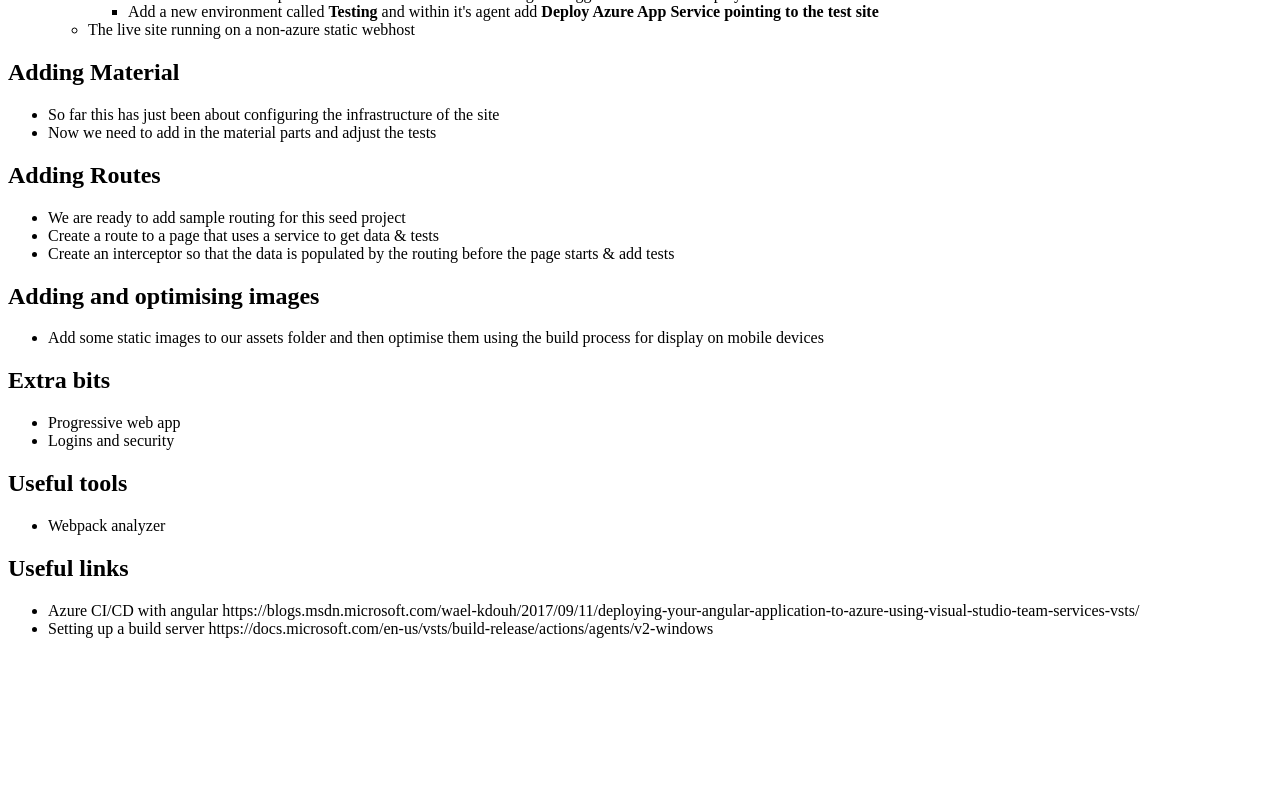
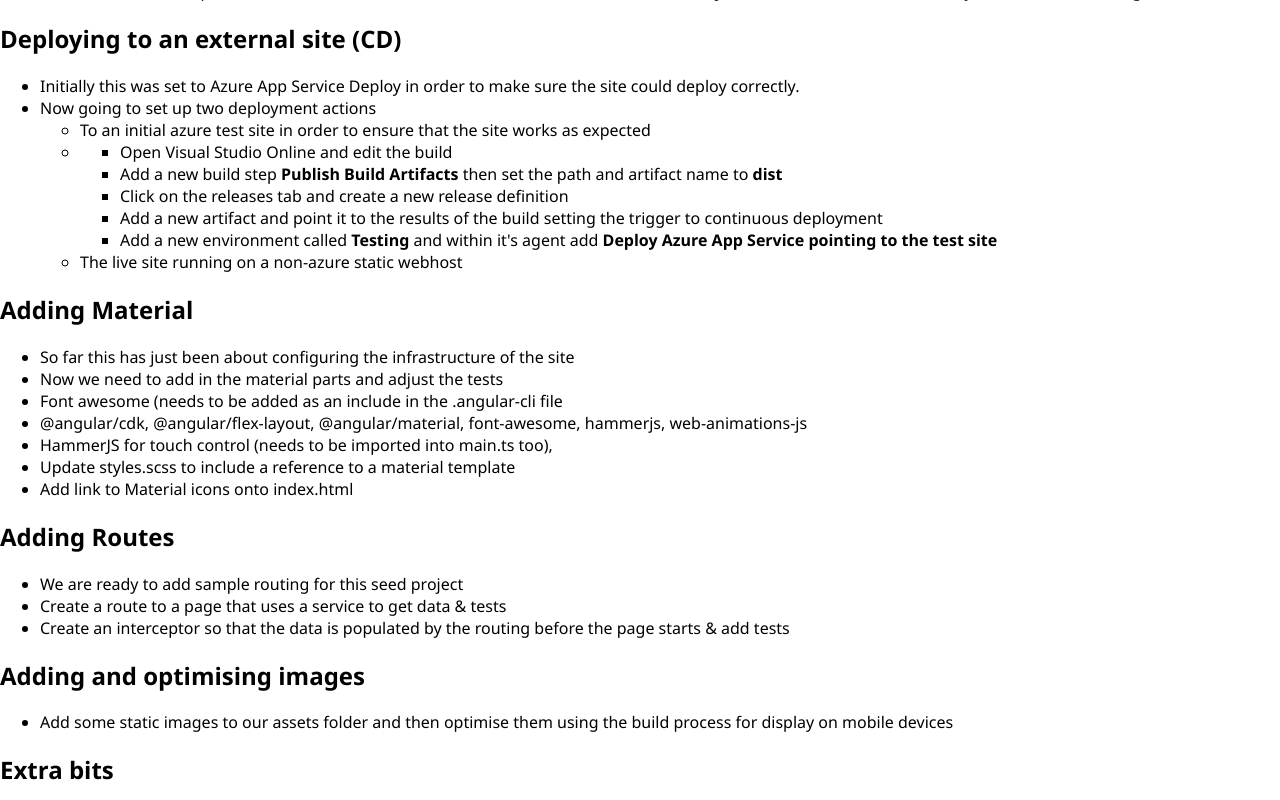
Before and after one commit to zebslc/angular5mat, an Angular app: page / in a window 1280 px wide. Shown: the part 1147-1947 px from the top of the page. Before the commit the page ends 1801 px from the top, so only its background shows below. Built offline with nearby package versions, Linux system fonts and the light colour scheme.

Commit message:
Added material style Added missing .htaccess/robots for non-azure environments Added missing SEO tags so Lighthouse now >80

```diff
--- a/package.json
+++ b/package.json
@@ -14,16 +14,22 @@
   "private": true,
   "dependencies": {
     "@angular/animations": "^5.2.0",
+    "@angular/cdk": "^5.2.2",
     "@angular/common": "^5.2.0",
     "@angular/compiler": "^5.2.0",
     "@angular/core": "^5.2.0",
+    "@angular/flex-layout": "^5.0.0-beta.13",
     "@angular/forms": "^5.2.0",
     "@angular/http": "^5.2.0",
+    "@angular/material": "^5.2.2",
     "@angular/platform-browser": "^5.2.0",
     "@angular/platform-browser-dynamic": "^5.2.0",
     "@angular/router": "^5.2.0",
     "core-js": "^2.4.1",
+    "font-awesome": "^4.7.0",
+    "hammerjs": "^2.0.8",
     "rxjs": "^5.5.6",
+    "web-animations-js": "^2.3.1",
     "zone.js": "^0.8.19"
   },
   "devDependencies": {
--- a/src/app/app.component.html
+++ b/src/app/app.component.html
@@ -76,6 +76,11 @@
 <ul>
   <li>So far this has just been about configuring the infrastructure of the site</li>
   <li>Now we need to add in the material parts and adjust the tests</li>
+  <li>Font awesome (needs to be added as an include in the .angular-cli file</li>
+  <li>@angular/cdk, @angular/flex-layout, @angular/material, font-awesome, hammerjs, web-animations-js</li>
+  <li>HammerJS for touch control (needs to be imported into main.ts too), </li>
+  <li>Update styles.scss to include a reference to a material template</li>
+  <li>Add link to Material icons onto index.html</li>
 </ul>
 <h2>Adding Routes</h2>
 <ul>
--- a/src/index.html
+++ b/src/index.html
@@ -4,11 +4,16 @@
   <meta charset="utf-8">
   <title>Matseed</title>
   <base href="/">
+  <meta http-equiv="X-UA-Compatible" content="IE=edge,chrome=1">
+  <meta http-equiv="content-type" content="text/html; charset=utf-8" />
+  <meta name="theme-color" content="#000252" />
+  <meta name="description" content="A small SEO description" />
 
   <meta name="viewport" content="width=device-width, initial-scale=1">
   <link rel="icon" type="image/x-icon" href="favicon.ico">
+  <link href="https://fonts.googleapis.com/icon?family=Material+Icons" rel="stylesheet">
 </head>
 <body>
-  <app-root></app-root>
+  <app-root>Insert funky loading message here...</app-root>
 </body>
 </html>
--- a/src/main.ts
+++ b/src/main.ts
@@ -3,6 +3,8 @@
 
 import { AppModule } from './app/app.module';
 import { environment } from './environments/environment';
+
+import 'hammerjs';
 
 if (environment.production) {
   enableProdMode();
--- a/src/styles.scss
+++ b/src/styles.scss
@@ -1 +1,32 @@
-/* You can add global styles to this file, and also import other style files */
+@import '~@angular/material/theming';
+@include mat-core();
+
+$coverwise-app-primary:   mat-palette($mat-blue, 700);
+$coverwise-app-accent:    mat-palette($mat-green, A200, A100, A400);
+$coverwise-app-warn:      mat-palette($mat-red);
+
+$coverwise-app-theme: mat-light-theme(
+  $coverwise-app-primary,
+  $coverwise-app-accent,
+  $coverwise-app-warn);
+
+@include angular-material-theme($coverwise-app-theme);
+
+.dark-theme {
+  $primary-dark:  mat-palette($mat-indigo, 700);
+  $accent-dark:   mat-palette($mat-green);
+  $warn-dark:   mat-palette($mat-red);
+
+  $theme-dark: mat-dark-theme($primary-dark, $accent-dark, $warn-dark);
+
+  @include angular-material-theme($theme-dark);
+}
+
+body{
+  margin: 0;
+  font-family: 'Segoe UI', Tahoma, Geneva, Verdana, sans-serif;
+}
+
+.mat-sidenav-container, .mat-sidenav-content, .mat-tab-body-content {
+  transform: none !important;
+}
```
Also changed, not shown: .angular-cli.json, src/robots.txt (added), 2 other files (tests, documents, lock files or other folders).
